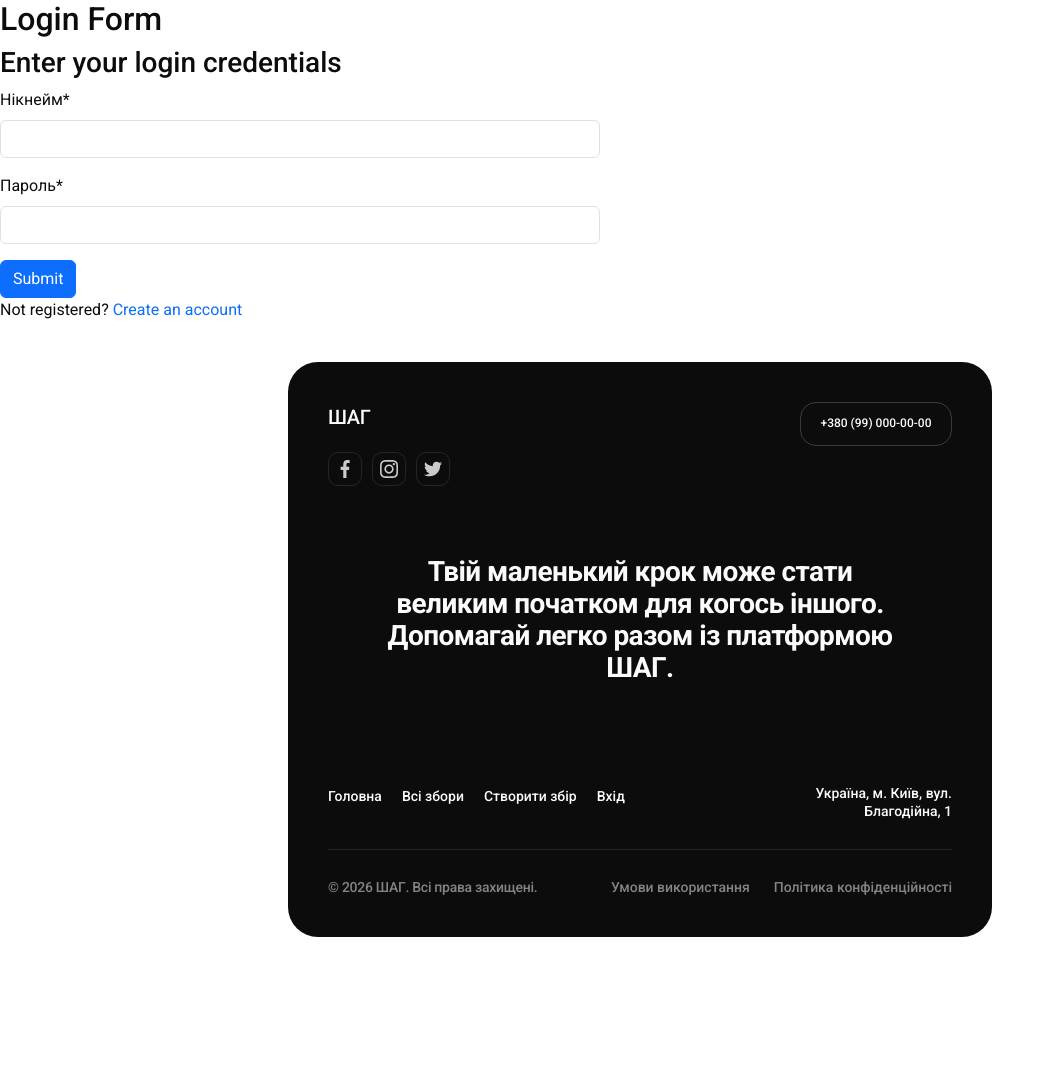
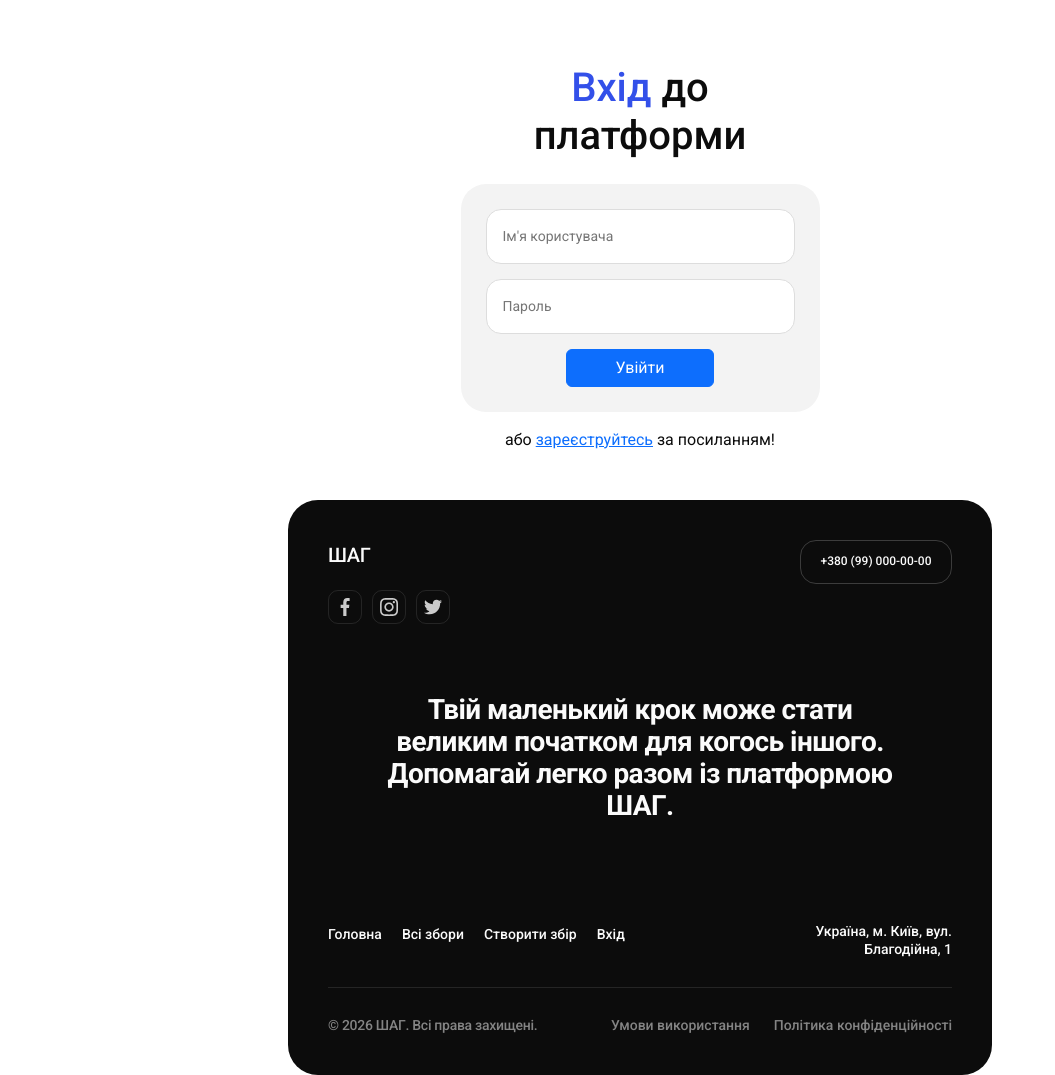
Before and after one commit to YehorBelyi/charity-platform, a Django app: page /users/login/ in a window 1280 px wide. Shown: the part 129-1204 px from the top of the page, without its empty margins (0-1055 px from the left). Before the commit the page ends 1066 px from the top, so only its background shows below. Run offline with Django 5.2, Linux system fonts and the light colour scheme; some libraries are stand-ins or nearby versions.

Commit message:
feat(ui): Add login and sign up frontend

```diff
--- a/pages/static/css/style.css
+++ b/pages/static/css/style.css
@@ -170,11 +170,7 @@ body {
 }
 
 
-
-
 /* ----------------------- Announcments list -------------- */
-
-
 
 
 .announcement-list {
@@ -251,12 +247,7 @@ body {
 }
 
 
-
-
 /* --------------------- PROGRESSBAR ----------------------- */
-
-
-
 
 
 .progress-container {
@@ -583,13 +574,11 @@ body {
 }
 
 
-
 /* ------------- MEDIA QUERY --------------- */
 
 @media screen and (min-width: 768px) {
 
     /* ------ HEADER ----- */
-
     .page-header .container {
         max-width: 704px;
         margin: 0 auto;
@@ -643,7 +632,6 @@ body {
     }
 
     /* ------ HERO ------ */
-
     .hero .container {
         max-width: 704px;
         margin: 0 auto;
@@ -688,7 +676,6 @@ body {
 
 
     /* ----- FOOTER ------ */
-
     .footer {
         max-width: 704px;
         width: 100%;
@@ -791,7 +778,6 @@ body {
     }
 
     /* ---------- Announcments list -------- */
-
     .page-bottom-space .container {
         max-width: 704px;
         width: 100%;
@@ -936,3 +922,22 @@ body {
 .recents {
     padding-bottom: 30px;
 }
+
+.form-box {
+    background: #f3f3f3;
+    padding: 25px;
+    border-radius: 25px;
+}
+
+.login-title {
+    white-space: none;
+    text-wrap: wrap;
+}
+
+.register-box {
+    max-width: 600px;
+    width: 100%;
+    background: #f3f3f3;
+    padding: 25px;
+    border-radius: 25px;
+}
--- a/users/forms.py
+++ b/users/forms.py
@@ -20,8 +20,9 @@ email_validator = RegexValidator(
 
 class UserLoginForm(forms.Form):
     """Standard form for user login credentials."""
-    username = forms.CharField(widget=forms.TextInput(), label="Нікнейм")
-    password = forms.CharField(widget=forms.PasswordInput, label="Пароль")
+    username = forms.CharField(widget=forms.TextInput(attrs={'class':'contact-input', 'placeholder':"Ім'я користувача"}), label="Нікнейм")
+    password = forms.CharField(widget=forms.PasswordInput(attrs={'class':'contact-input', 'placeholder':'Пароль'}), label="Пароль")
+
 
 
 class UserSignUpForm(forms.ModelForm):
--- a/users/templates/users/login.html
+++ b/users/templates/users/login.html
@@ -1,18 +1,34 @@
 {% extends 'pages/index.html' %}
 {% load crispy_forms_tags %}
 
-{% block container %} <div class="main">
-        <h2>Login Form</h2>
-        <h3>Enter your login credentials</h3>
-        <form method="post" style="width: 600px">
-            {% csrf_token %}
-            {{ form|crispy }}
-            <button type="submit" class="btn btn-primary">Submit</button>
-            <p>Not registered?
-                <a href="{% url 'signup' %}" style="text-decoration: none;">
-                    Create an account
-                </a>
-            </p>
-        </form>
-    </div>
+{% block container %}
+	<div class="container login-container my-5">
+		<div class="row">
+			<div class="login-title my-3 text-center col">
+				<h1><span class="hero-title-collection">Вхід</span> до платформи</h1>
+			</div>
+		</div>
+
+		<div class="row">
+			<form method="post" style="" class="form-box">
+				{% csrf_token %}
+				{% for field in form %}
+					<div class="form-item">
+						{{ field }}
+						{{ field.error_tag }}
+					</div>
+				{% endfor %}
+
+				<div class=" d-flex flex-column align-items-center justify-content-between">
+					<button type="submit" class="btn btn-primary px-5 ">Увійти</button>
+				</div>
+			</form>
+
+		</div>
+
+		<div class="register text-center mt-3">
+			<p>або <a href="{% url 'signup' %}">зареєструйтесь</a> за посиланням!</p>
+		</div>
+	</div>
+
 {% endblock %}
```
Also changed, not shown: users/templates/users/signup.html (+28 -7 lines), users/migrations/0013_alter_customuser_phone_number.py (added), users/migrations/0014_merge_20260404_2210.py (added). Lines whose indentation alone changed are shown as unchanged.
